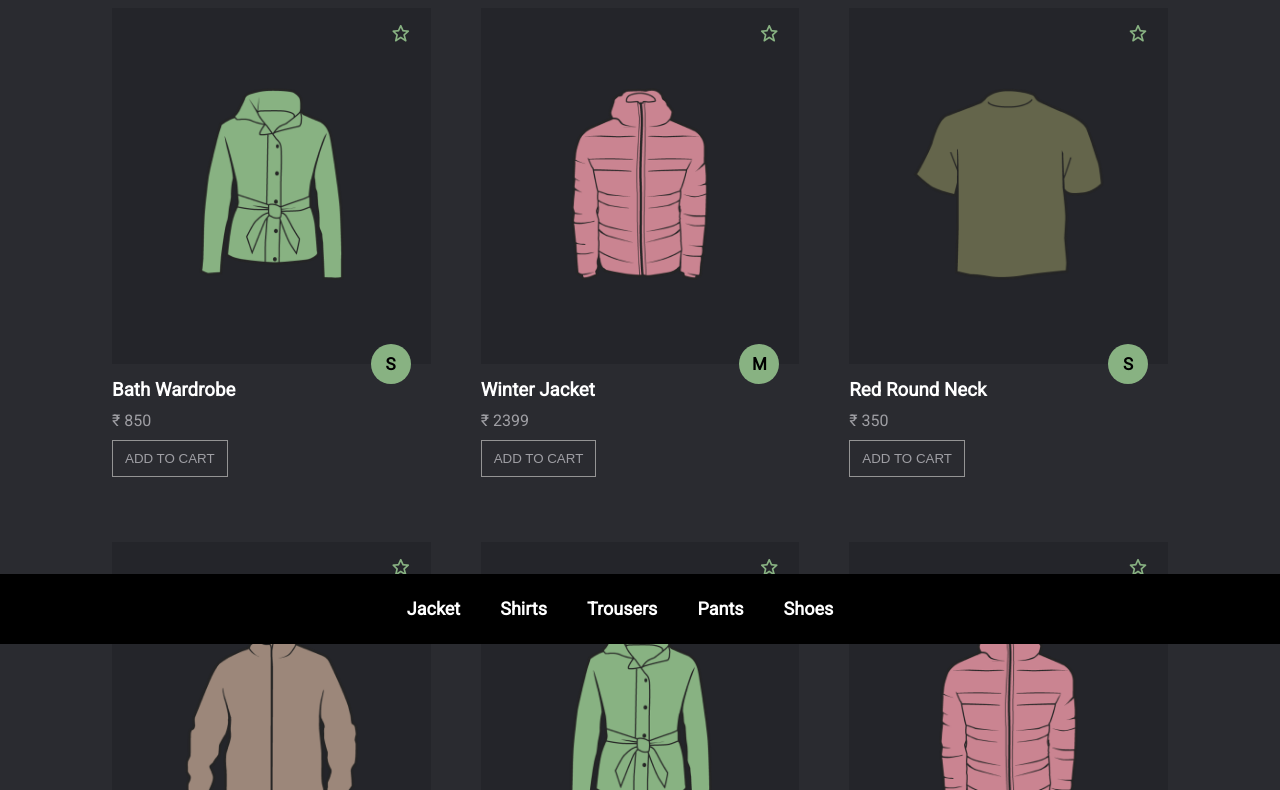
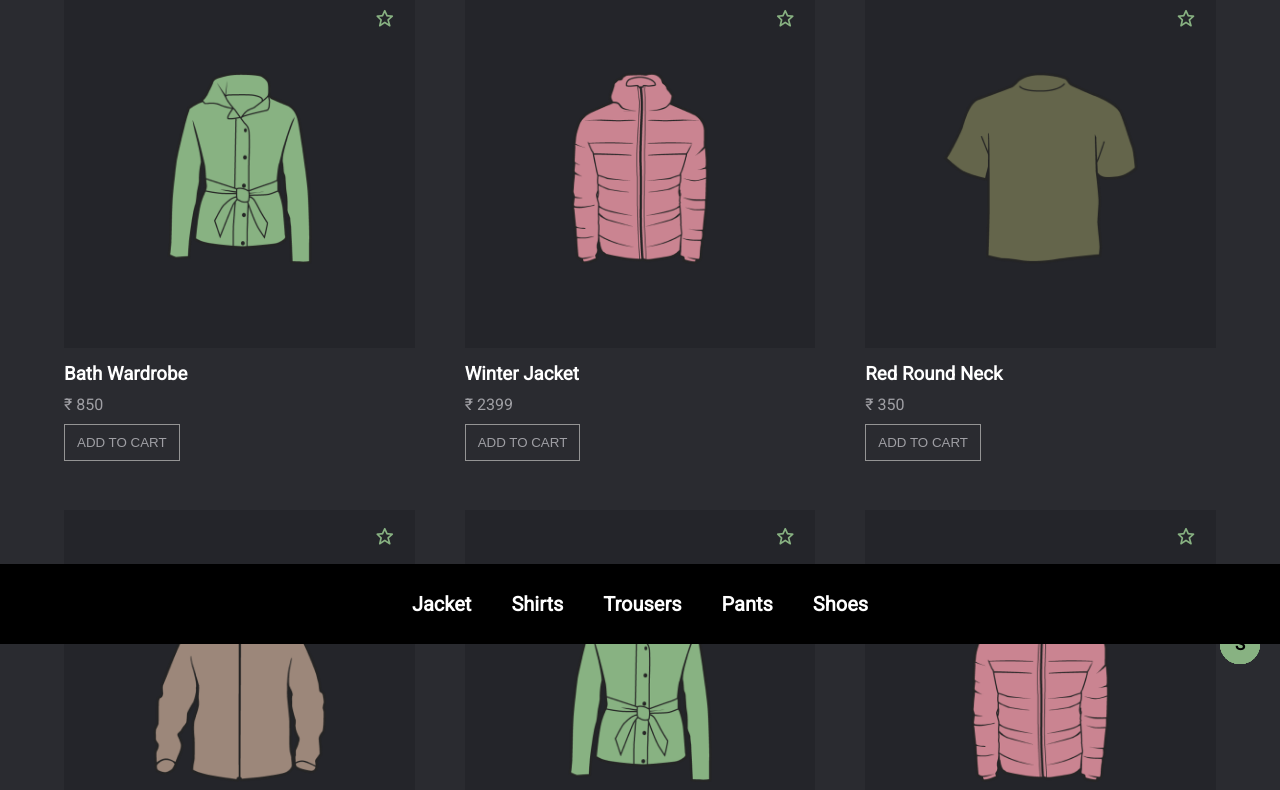
Before and after one commit to KalaiselviBalu/UI-Enablement, a plain HTML site: page positions/index.html in a window 1280 px wide. Shown: the part 156-946 px from the top of the page. Drawn offline with nearby package versions, Linux system fonts and the light colour scheme.

Commit message:
flex : review comments changes

```diff
--- a/positions/assets/css/styles.css
+++ b/positions/assets/css/styles.css
@@ -23,7 +23,7 @@ a {
 
 .wrapper{
     font-family: 'Roboto', sans-serif;
-    padding: 5rem 7rem;
+
     background-color: var(--primary-bg-color);
 }
 /** End of wrapper **/
@@ -31,10 +31,13 @@ a {
 /** Start of header **/
 
 .wrapper .header {
-    margin-bottom: 20px;
-    position: relative;
+    padding: 50px 0px;
 }
 /** End of header **/
+ .container {
+    width: 90%;
+    margin:  0 auto;
+}
 /** Start of profile-icon **/
 
 .profile-icon {
@@ -53,10 +56,10 @@ a {
     margin: 0.5rem 0rem;
     position: absolute;
     z-index: 10;
-    max-width: 200px;
-    right: 0px;
+    left: auto;
+    right: 50px;
     padding: 0.8rem;
-    width: 100%;
+    width: 200px;
     font-size: 13px;
     font-weight: 600;
 }
@@ -96,7 +99,6 @@ grid-gap: 50px;
    padding: 5em 4em;
     background-color: #24252a;
     text-align: center;
-    position: relative;
 }
 /** End of product-image **/
 
@@ -134,6 +136,7 @@ margin-bottom: 10px;
     color: #9f9fa4;
     background-color: transparent;
     border: 1px solid #949494;
+    cursor: pointer;
 }
 /** End of product-details btn **/
 
@@ -149,6 +152,8 @@ margin-bottom: 10px;
     position: absolute;
     bottom: -20px;
     right: 20px;
+    top: auto;
+    left: auto;
     line-height: 40px;
     font-weight: 600;
     font-size: 17px;
@@ -158,11 +163,12 @@ margin-bottom: 10px;
 
 /** Start of product-details isFavourite **/
 .isFavourite{
-    position: absolute;
-    top: 15px;
-    right: 20px;
+    text-align: right;
+    z-index: 10;
     color: #88b282;
     font-size: 20px;
+    margin: 0px 20px -40px;
+    cursor: pointer;
 }
 /** End of product-details  isFavourite **/
 
@@ -174,8 +180,9 @@ footer {
     position: fixed;
     width: 100%;
     bottom: 0px;
+    top: auto;
     background: #000;
-    max-height: 70px;
+    max-height: 80px;
     height: 100%;
 }
 /** end of footer **/
@@ -185,15 +192,16 @@ footer ul {
     display: flex;
     justify-content: center;
     align-items: center;
+    gap: 40px;
 }
 /** start of footer ul**/
-
+footer ul li {
+    line-height: 80px;
+}
 /** start of footer ul li a **/
 footer ul li a {
-    margin-right: 40px;
-    line-height: 70px;
     color: #fff;
     font-weight: 600;
-    font-size: 18px;
+    font-size: 20px;
 }
 /** end of footer ul li a**/
--- a/positions/index.html
+++ b/positions/index.html
@@ -15,6 +15,8 @@
   <body>
     <!--Start of wrapper-->
     <div class="wrapper">
+      <!--Start of container-->
+        <div class="container">
           <!--Start of header-->
           <header class="header flex-between">
             <!--Start of logo-->
@@ -55,13 +57,13 @@
               <div class="product-wrapper">
                 <!--Start of product-->
                 <div class="product">
+                  <!--Start of favourite icon-->
+                  <div class="isFavourite">
+                    <i class='bx bx-star'></i>
+                  </div>
+                  <!--End of favourite icon-->
                   <!--Start of product image-->
                   <div class="product-image">
-                    <!--Start of favourite icon-->
-                    <span class="isFavourite">
-                      <i class='bx bx-star'></i>
-                    </span>
-                    <!--End of favourite icon-->
                     <!--Start of image-->
                     <img src="assets/images/products/shirt.png" alt="" />
                     <!--End of image-->
@@ -87,16 +89,15 @@
                   <!--End of product-footer-->
                 </div>
                 <!--End of product-->
-
                 <!--Start of product-->
                 <div class="product">
+                  <!--Start of favourite icon-->
+                    <div class="isFavourite">
+                      <i class='bx bx-star'></i>
+                    </div>
+                    <!--End of favourite icon-->
                   <!--Start of product image-->
                   <div class="product-image">
-                    <!--Start of favourite icon-->
-                    <span class="isFavourite">
-                      <i class='bx bx-star'></i>
-                    </span>
-                    <!--End of favourite icon-->
                     <!--Start of image-->
                     <img src="assets/images/products/jacket.png" alt="" />
                     <!--End of image-->
@@ -122,16 +123,15 @@
                   <!--End of product-footer-->
                 </div>
                 <!--End of product-->
-
                 <!--Start of product-->
                 <div class="product">
+                    <!--Start of favourite icon-->
+                    <div class="isFavourite">
+                      <i class='bx bx-star'></i>
+                    </div>
+                    <!--End of favourite icon-->
                   <!--Start of product image-->
                   <div class="product-image">
-                    <!--Start of favourite icon-->
-                    <span class="isFavourite">
-                      <i class='bx bx-star'></i>
-                    </span>
-                    <!--End of favourite icon-->
                     <!--Start of image-->
                     <img src="assets/images/products/tshirt.png" alt="" />
                     <!--End of image-->
@@ -160,13 +160,13 @@
 
                 <!--Start of product-->
                 <div class="product">
+                    <!--Start of favourite icon-->
+                    <div class="isFavourite">
+                      <i class='bx bx-star'></i>
+                    </div>
+                    <!--End of favourite icon-->
                   <!--Start of product image-->
                   <div class="product-image">
-                    <!--Start of favourite icon-->
-                    <span class="isFavourite">
-                      <i class='bx bx-star'></i>
-                    </span>
-                    <!--End of favourite icon-->
                     <!--Start of image-->
                     <img src="assets/images/products/sweatshirt.png" alt="" />
                     <!--End of image-->
@@ -192,15 +192,16 @@
                   <!--End of product-footer-->
                 </div>
                 <!--End of product-->
+
                 <!--Start of product-->
                 <div class="product">
+                  <!--Start of favourite icon-->
+                  <div class="isFavourite">
+                    <i class='bx bx-star'></i>
+                  </div>
+                  <!--End of favourite icon-->
                   <!--Start of product image-->
                   <div class="product-image">
-                      <!--Start of favourite icon-->
-                      <span class="isFavourite">
-                        <i class='bx bx-star'></i>
-                      </span>
-                      <!--End of favourite icon-->
                     <!--Start of image-->
                     <img src="assets/images/products/shirt.png" alt="" />
                     <!--End of image-->
@@ -226,16 +227,15 @@
                   <!--End of product-footer-->
                 </div>
                 <!--End of product-->
-
                 <!--Start of product-->
                 <div class="product">
+                  <!--Start of favourite icon-->
+                    <div class="isFavourite">
+                      <i class='bx bx-star'></i>
+                    </div>
+                    <!--End of favourite icon-->
                   <!--Start of product image-->
                   <div class="product-image">
-                      <!--Start of favourite icon-->
-                      <span class="isFavourite">
-                        <i class='bx bx-star'></i>
-                      </span>
-                      <!--End of favourite icon-->
                     <!--Start of image-->
                     <img src="assets/images/products/jacket.png" alt="" />
                     <!--End of image-->
@@ -261,16 +261,15 @@
                   <!--End of product-footer-->
                 </div>
                 <!--End of product-->
-
                 <!--Start of product-->
                 <div class="product">
+                    <!--Start of favourite icon-->
+                    <div class="isFavourite">
+                      <i class='bx bx-star'></i>
+                    </div>
+                    <!--End of favourite icon-->
                   <!--Start of product image-->
                   <div class="product-image">
-                      <!--Start of favourite icon-->
-                      <span class="isFavourite">
-                        <i class='bx bx-star'></i>
-                      </span>
-                      <!--End of favourite icon-->
                     <!--Start of image-->
                     <img src="assets/images/products/tshirt.png" alt="" />
                     <!--End of image-->
@@ -299,13 +298,13 @@
 
                 <!--Start of product-->
                 <div class="product">
+                    <!--Start of favourite icon-->
+                    <div class="isFavourite">
+                      <i class='bx bx-star'></i>
+                    </div>
+                    <!--End of favourite icon-->
                   <!--Start of product image-->
                   <div class="product-image">
-                      <!--Start of favourite icon-->
-                      <span class="isFavourite">
-                        <i class='bx bx-star'></i>
-                      </span>
-                      <!--End of favourite icon-->
                     <!--Start of image-->
                     <img src="assets/images/products/sweatshirt.png" alt="" />
                     <!--End of image-->
@@ -333,6 +332,8 @@
                 <!--End of product-->
               </div>
               <!--End of product-wrapper-->
+          </div>
+          <!--End of dashboard-wrapper-->
           <!--Start of Footer-->
             <footer>
               <ul>
@@ -355,7 +356,7 @@
             </footer>
           <!--End of Footer-->
         </div>
-          <!--End of dashboard-wrapper-->
+        <!--End of container-->
     </div>
     <!--End of wrapper-->
   </body>
```
Lines whose indentation alone changed are shown as unchanged.
